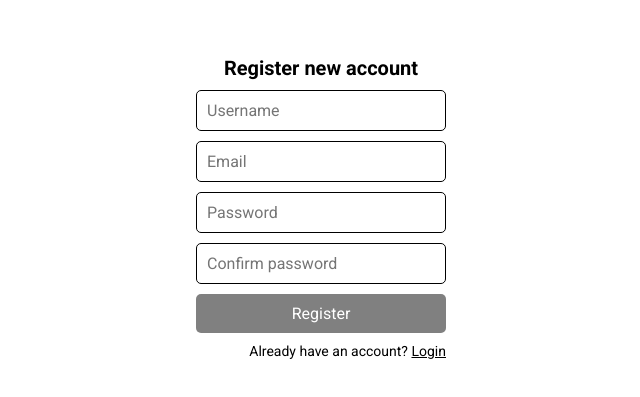
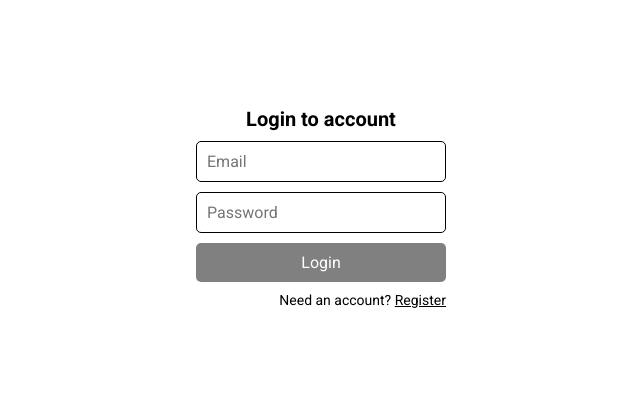
Before and after one commit to loop44/react-mul-table, a React (Vite) app: page / in a window 1280 px wide. Shown: the part 193-590 px from the top of the page, without its empty margins (319-959 px from the left). Built offline with nearby package versions, Linux system fonts and the light colour scheme.

Commit message:
Change login / register form functionality

```diff
--- a/src/App.jsx
+++ b/src/App.jsx
@@ -1,6 +1,39 @@
-// import Login from './pages/Login';
+import React from 'react';
+
+import { pages } from './consts/pages';
+import Login from './pages/Login';
 import Register from './pages/Register';
 
-const App = () => <Register />;
+class App extends React.Component {
+  constructor(props) {
+    super(props);
+    this.state = {
+      page: pages.LOGIN
+    };
+
+    this.changePage = this.changePage.bind(this);
+  }
+
+  changePage(page) {
+    this.setState({
+      page
+    });
+  }
+
+  render() {
+    const { page } = this.state;
+    switch (page) {
+      case pages.LOGIN:
+        return <Login changePage={this.changePage} />;
+      case pages.REGISTER:
+        return <Register changePage={this.changePage} />;
+      case pages.GAME:
+        return <p>Game</p>;
+
+      default:
+        break;
+    }
+  }
+}
 
 export default App;
--- /dev/null
+++ b/src/consts/pages.js
@@ -0,0 +1,5 @@
+export const pages = {
+  LOGIN: 'login',
+  REGISTER: 'register',
+  GAME: 'game'
+};
--- a/src/pages/Login.jsx
+++ b/src/pages/Login.jsx
@@ -1,6 +1,7 @@
 import React from 'react';
 
 import validateField from '../auth/validateField';
+import { pages } from '../consts/pages';
 
 class Login extends React.Component {
   constructor(props) {
@@ -49,6 +50,8 @@ class Login extends React.Component {
   render() {
     const { email, password, formErrors, emailDirty, passwordDirty, formValid } = this.state;
 
+    const { changePage } = this.props;
+
     return (
       <form className="login" onSubmit={this.submitForm}>
         <h2>Login to account</h2>
@@ -81,7 +84,7 @@ class Login extends React.Component {
           Login
         </button>
         <p className="changeAuthMethod">
-          Need an account? <button>Register</button>
+          Need an account? <button onClick={() => changePage(pages.REGISTER)}>Register</button>
         </p>
       </form>
     );
--- a/src/pages/Register.jsx
+++ b/src/pages/Register.jsx
@@ -1,6 +1,7 @@
 import React from 'react';
 
 import validateField from '../auth/validateField';
+import { pages } from '../consts/pages';
 
 class Register extends React.Component {
   constructor(props) {
@@ -66,6 +67,8 @@ class Register extends React.Component {
       formValid
     } = this.state;
 
+    const { changePage } = this.props;
+
     return (
       <form className="login" onSubmit={this.submitForm}>
         <h2>Register new account</h2>
@@ -127,7 +130,7 @@ class Register extends React.Component {
           Register
         </button>
         <p className="changeAuthMethod">
-          Already have an account? <button>Login</button>
+          Already have an account? <button onClick={() => changePage(pages.LOGIN)}>Login</button>
         </p>
       </form>
     );
```
